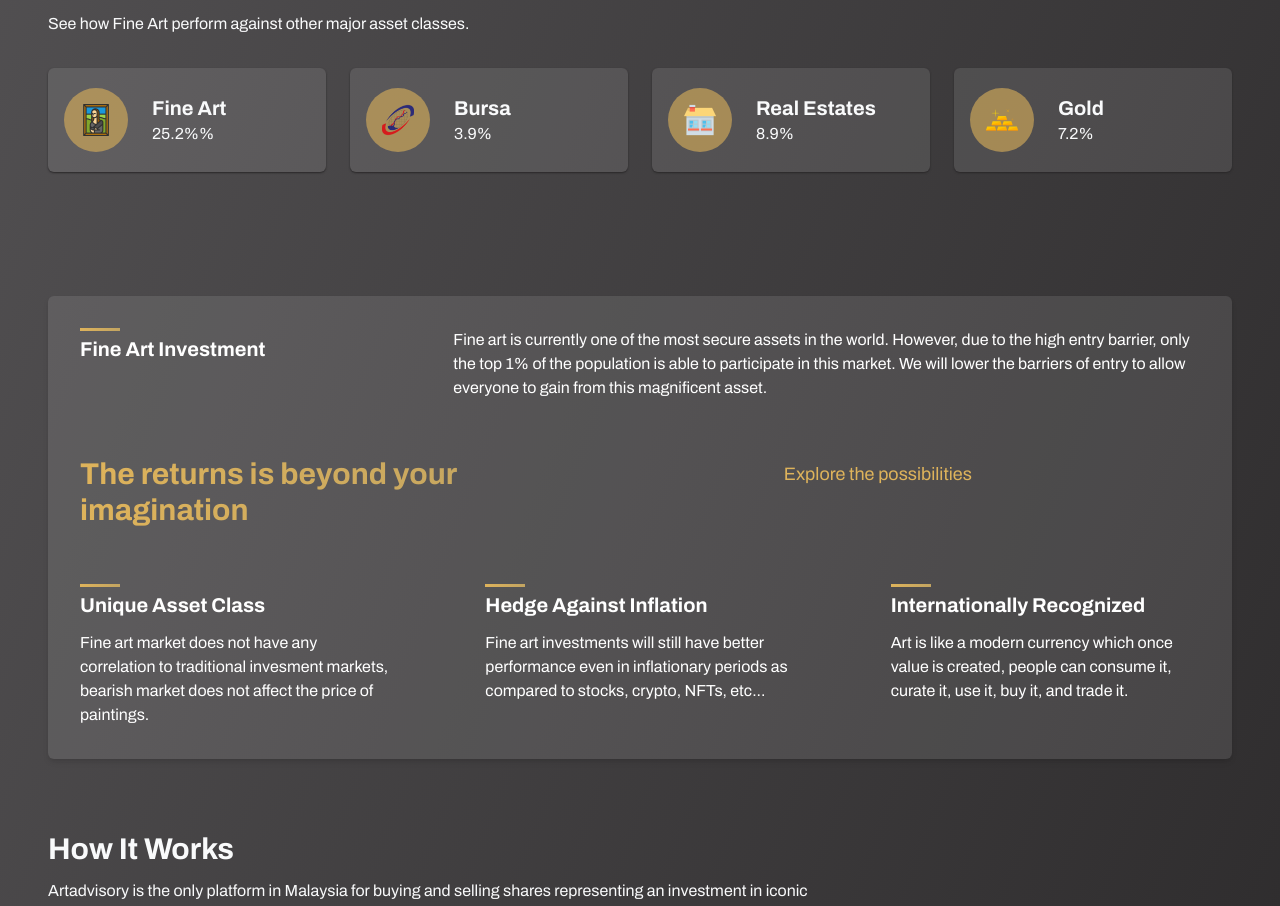
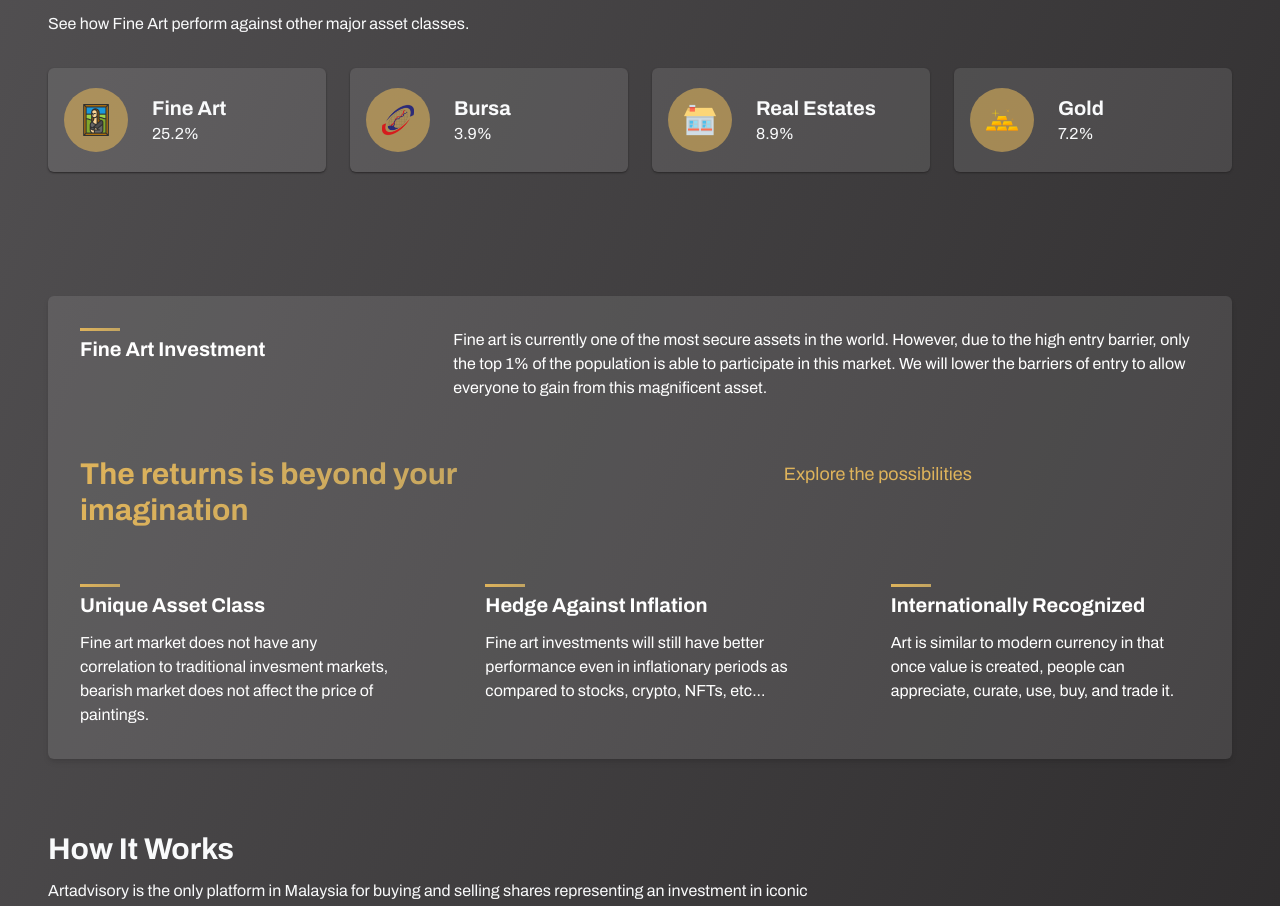
Before and after one commit to skynicklaus/artadvisory-static, a SvelteKit app: page / in a window 1280 px wide. Shown: the part 1595-2501 px from the top of the page. Built offline with nearby package versions, Linux system fonts and the light colour scheme.

Commit message:
changed content

```diff
--- a/src/routes/(app)/Assets.svelte
+++ b/src/routes/(app)/Assets.svelte
@@ -10,7 +10,7 @@
 		{
 			imagePath: ArtIcon,
 			title: 'Fine Art',
-			returns: '25.2%'
+			returns: '25.2'
 		},
 		{
 			imagePath: BursaIcon,
--- a/src/routes/(app)/FineArt.svelte
+++ b/src/routes/(app)/FineArt.svelte
@@ -46,8 +46,8 @@
 			</InvestCard>
 			<InvestCard title="Internationally Recognized">
 				<p>
-					Art is like a modern currency which once value is created, people can consume it, curate
-					it, use it, buy it, and trade it.
+					Art is similar to modern currency in that once value is created, people can appreciate,
+					curate, use, buy, and trade it.
 				</p>
 			</InvestCard>
 		</div>
```
